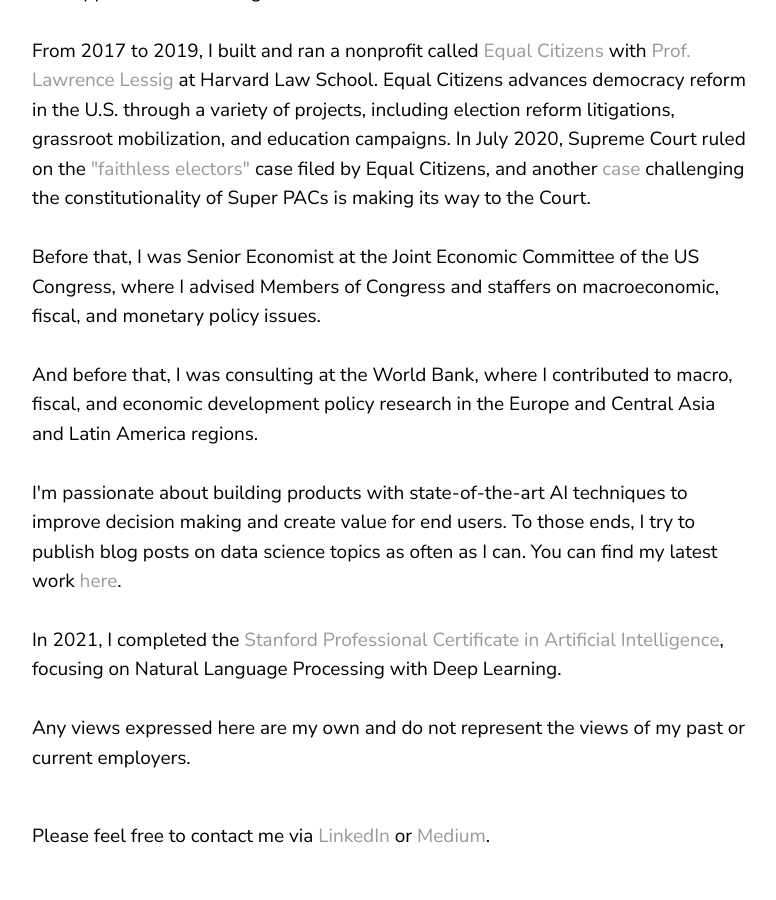
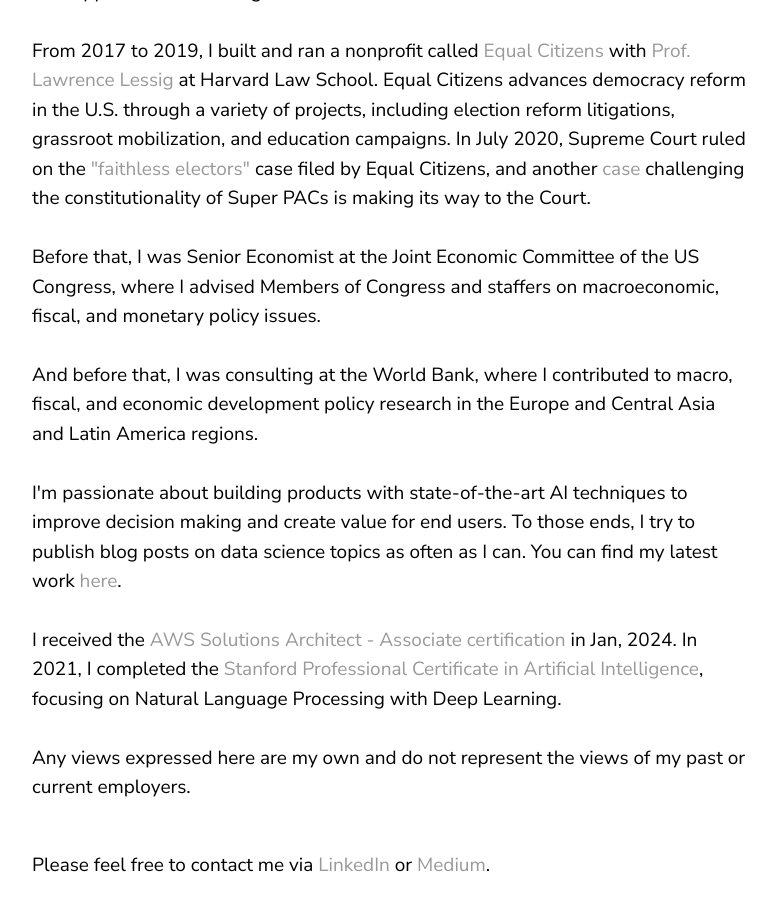
Before and after one commit to phoebetwong/phoebetwong.github.io, a Jekyll site: the page built from index.html, in a window 1280 px wide and 900 px high, scrolled down 1254 px. Shown: the whole window, without its empty margins (68-844 px from the left). Built offline with Jekyll 4.4.1, drawn with Linux system fonts in a browser that asks for light colours; a script that is not in the unit is left out; before the commit the page ends 2124 px from its top, so only the background shows below that.

Commit message:
aws cert update

```diff
--- a/about.html
+++ b/about.html
@@ -21,7 +21,7 @@
 		<br><br>
 		I'm passionate about building products with state-of-the-art AI techniques to improve decision making and create value for end users. To those ends, I try to publish blog posts on data science topics as often as I can. You can find my latest work <a href="https://phoebetwong.github.io/mylatestwork.html" target="_blank"> here</a>.
 		<br><br>
-		In 2021, I completed the <a href="https://online.stanford.edu/programs/artificial-intelligence-professional-program" target="_blank">Stanford Professional Certificate in Artificial Intelligence</a>, focusing on Natural Language Processing with Deep Learning.
+		I received the <a href="https://www.credly.com/badges/44c6a0c8-9e36-407e-895c-9718ae050697" target="_blank">AWS Solutions Architect - Associate certification</a> in Jan, 2024. In 2021, I completed the <a href="https://online.stanford.edu/programs/artificial-intelligence-professional-program" target="_blank">Stanford Professional Certificate in Artificial Intelligence</a>, focusing on Natural Language Processing with Deep Learning.
 		<br><br>
 		Any views expressed here are my own and do not represent the views of my past or current employers.
 		<br><br>
--- a/index.html
+++ b/index.html
@@ -21,7 +21,7 @@
 		<br><br>
 		I'm passionate about building products with state-of-the-art AI techniques to improve decision making and create value for end users. To those ends, I try to publish blog posts on data science topics as often as I can. You can find my latest work <a href="https://phoebetwong.github.io/mylatestwork.html" target="_blank"> here</a>.
 		<br><br>
-		In 2021, I completed the <a href="https://online.stanford.edu/programs/artificial-intelligence-professional-program" target="_blank">Stanford Professional Certificate in Artificial Intelligence</a>, focusing on Natural Language Processing with Deep Learning.
+		I received the <a href="https://www.credly.com/badges/44c6a0c8-9e36-407e-895c-9718ae050697" target="_blank">AWS Solutions Architect - Associate certification</a> in Jan, 2024. In 2021, I completed the <a href="https://online.stanford.edu/programs/artificial-intelligence-professional-program" target="_blank">Stanford Professional Certificate in Artificial Intelligence</a>, focusing on Natural Language Processing with Deep Learning.
 		<br><br>
 		Any views expressed here are my own and do not represent the views of my past or current employers.
 		<br><br>
```
Also changed, not shown: resume.md (+1 -0 lines).
